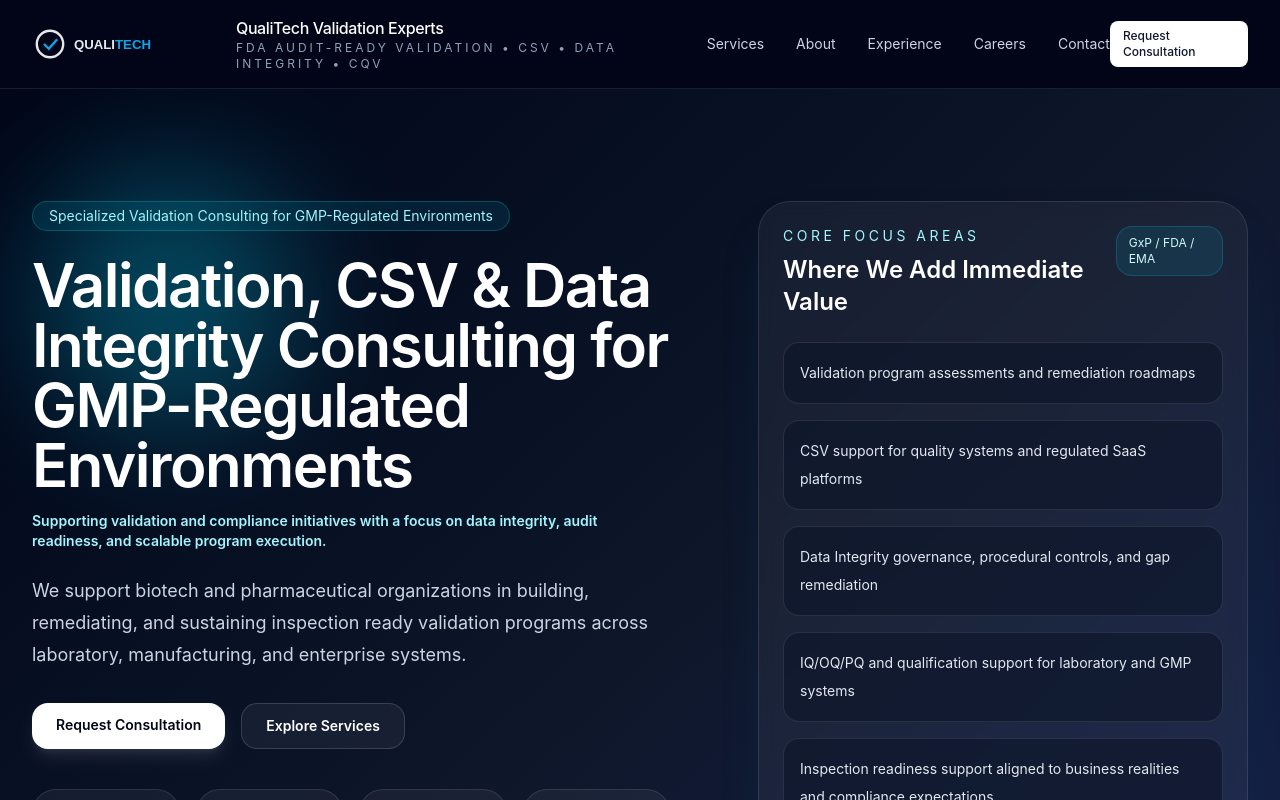
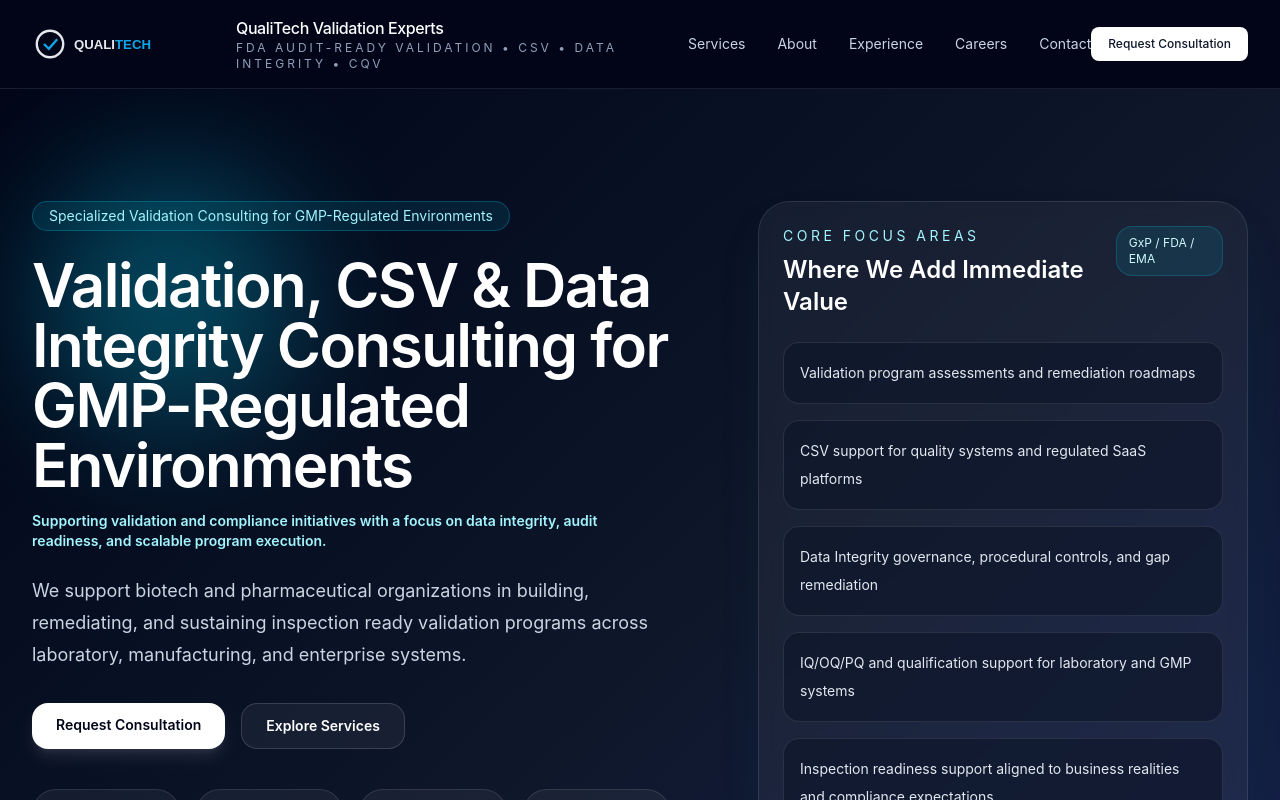
Before and after one commit to joelwayne03/qualitech-site, a React (Vite) app: page / in a window 1280 px wide. Shown: the top 800 px of the page. Built offline with nearby package versions, Linux system fonts and the light colour scheme.

Commit message:
Update App.jsx

```diff
--- a/src/App.jsx
+++ b/src/App.jsx
@@ -134,9 +134,9 @@ export default function ValidationConsultingSampleSite() {
             </a>
           </nav>
 
-          <a
+   <a
   href="#contact"
-  className="inline-flex items-center rounded-lg border border-white/10 bg-white px-3 py-1.5 text-xs font-medium text-slate-900 transition hover:bg-white/90"
+  className="inline-flex items-center whitespace-nowrap rounded-lg border border-white/10 bg-white px-4 py-2 text-xs font-medium text-slate-900 transition hover:bg-white/90"
 >
   Request Consultation
 </a>
```
